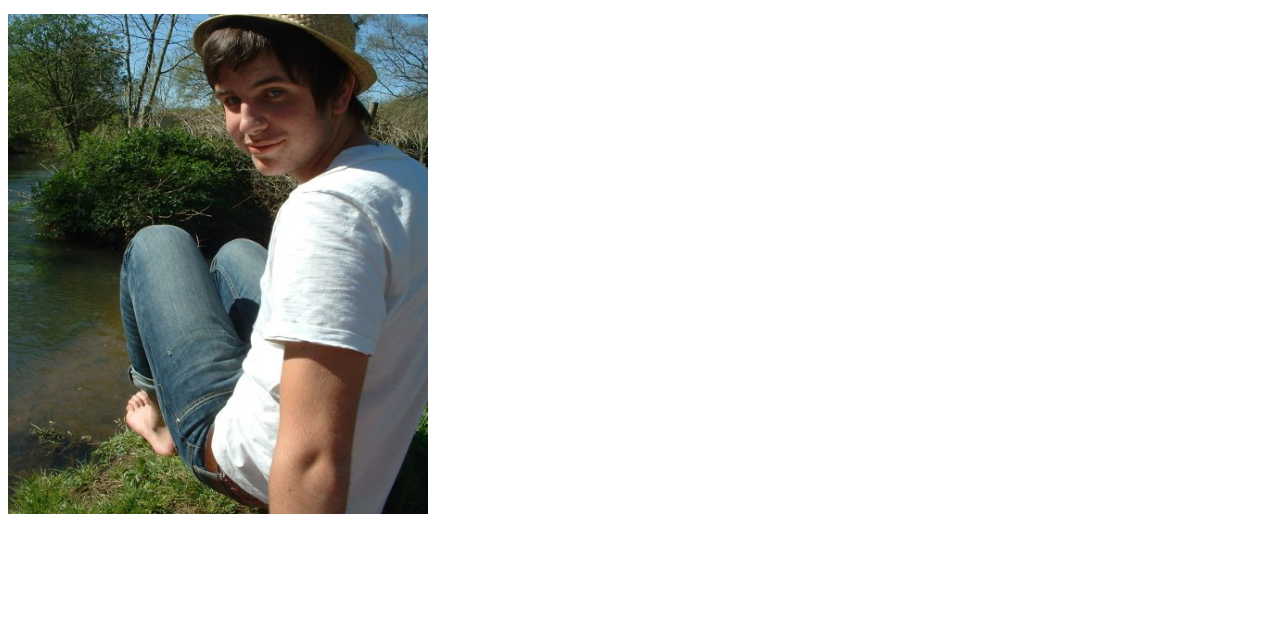
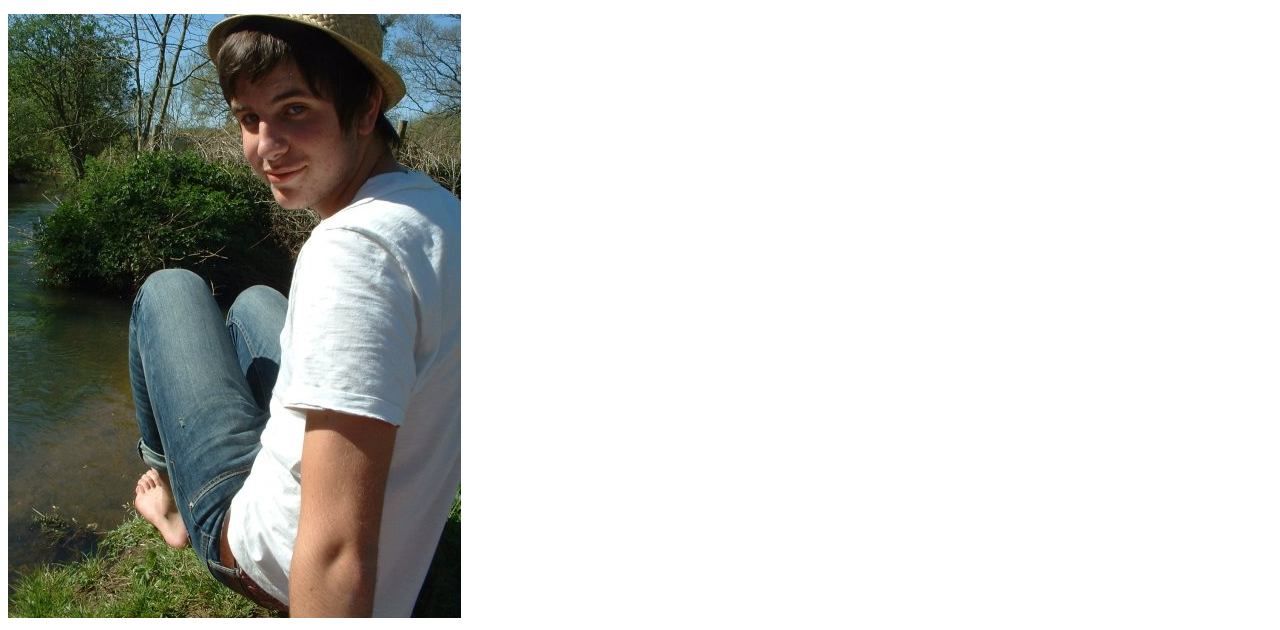
Before and after one commit to EdGrave/EdGrave.github.io, a plain HTML site: page index.html in a window 1280 px wide. Shown: the part 418-1048 px from the top of the page. Before the commit the page ends 944 px from the top, so only its background shows below. Drawn offline with Linux system fonts and the light colour scheme.

Commit message:
Update index.html

```diff
--- a/index.html
+++ b/index.html
@@ -17,6 +17,6 @@
     <span style="font-size:30px">NEED MORE PICTURES IF ANYONE HAS ANY TELL SUM1 AND IT WILL BE PUT STRAIGHT ON</span>
     <span style="font-size:10px">FOR US ALL 2 DROOL OVER!!!</span>
   </p>
-  <img src="nick.jpg" alt="nickissofit" height="500" width="420">
+  <img src="nick.jpg" alt="nickissofit" height="604" width="453">
 </body>
 </html>
```
